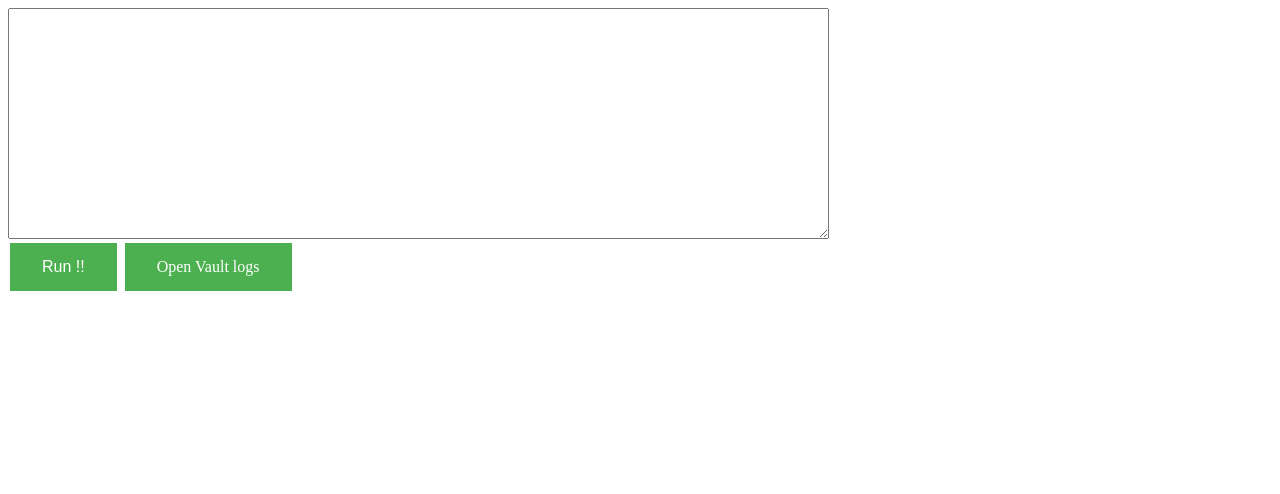
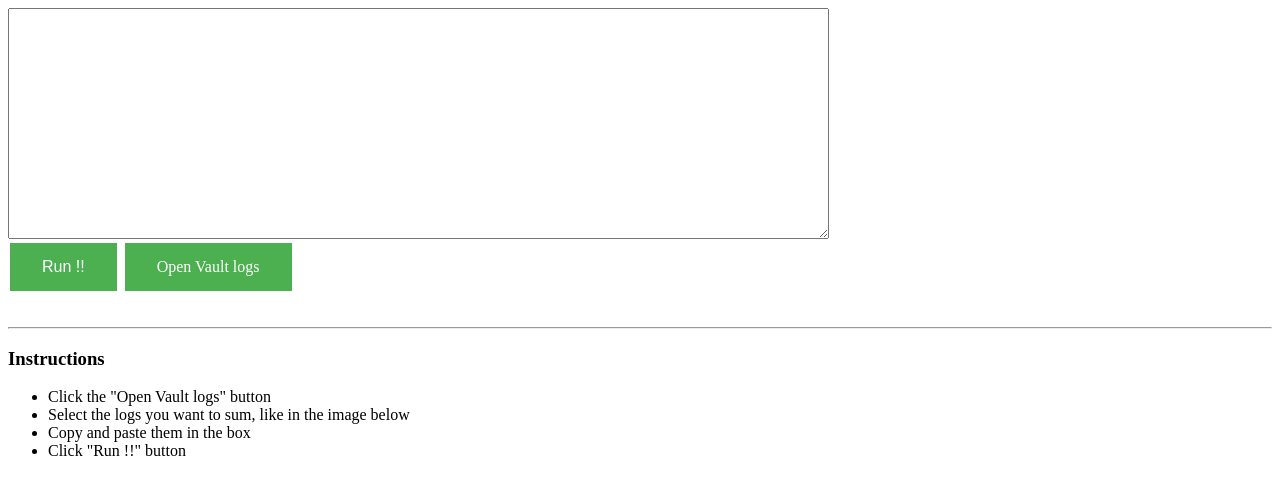
Before and after one commit to dougmrqs/torn-log-parser, a website: page index.html in a window 1280 px wide. Drawn offline with Linux system fonts and the light colour scheme.

Commit message:
Add instructions

```diff
--- a/index.html
+++ b/index.html
@@ -25,6 +25,19 @@
     <p id="result"></p>
   </h1>
 
+  <hr>
+  <h3>Instructions</h3>
+  <ul>
+    <li>
+      Click the "Open Vault logs" button
+    </li>
+    <li>
+      Select the logs you want to sum, like in the image below
+    </li>
+    <li>Copy and paste them in the box</li>
+    <li>Click "Run !!" button</li>
+  </ul>
+  <img src="./assets/example" alt="">
   <script>
     function getTransactionType(logLine) {
       const match = logLine.match(/withdrew|deposited/);
```
Also changed, not shown: 1 other file.
